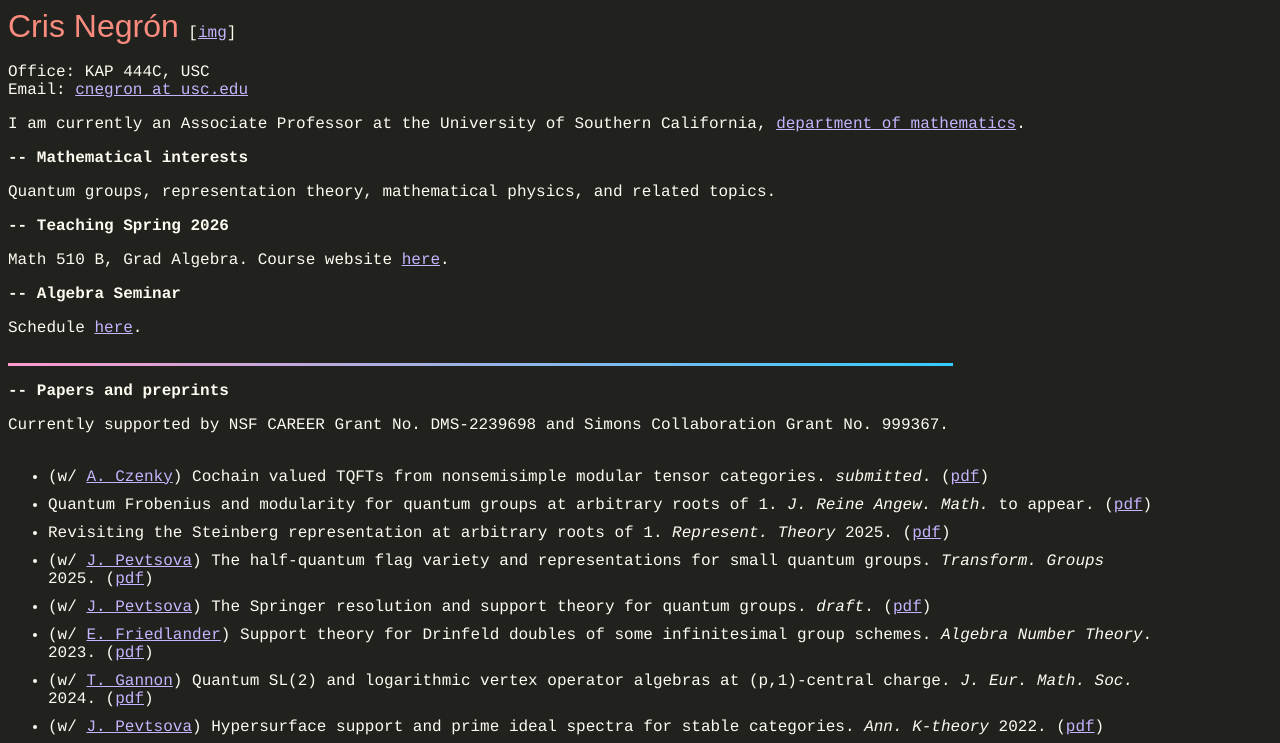
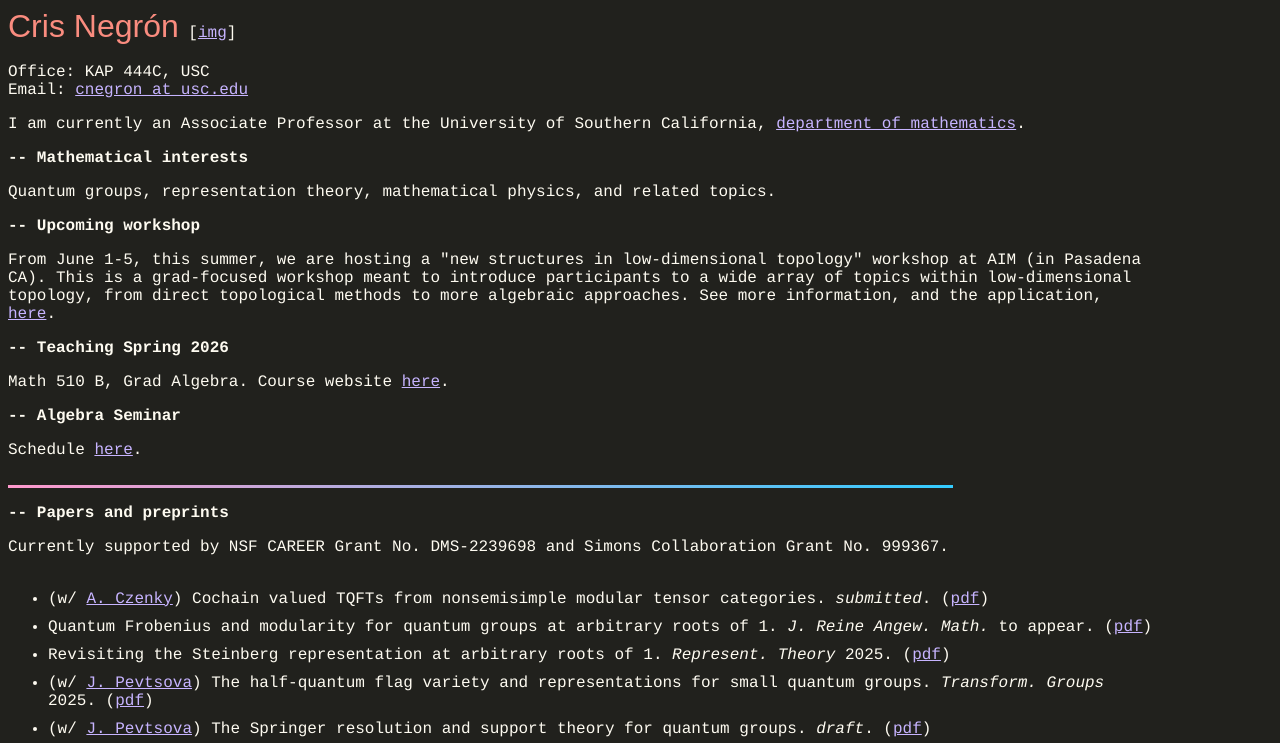
Before and after one commit to c-negron/c-negron.github.io, a plain HTML site: page index.html in a window 1280 px wide. Shown: the top 743 px of the page. Drawn offline with Linux system fonts and the light colour scheme.

Commit message:
Update index.html

```diff
--- a/index.html
+++ b/index.html
@@ -53,6 +53,11 @@ I am currently an Associate Professor at the University of Southern California,
 <p><b>-- Mathematical interests</b><br>
 </p>
 Quantum groups, representation theory, mathematical physics, and related topics.
+</p>
+
+<p><b>-- Upcoming workshop</b><br>
+</p>
+From June 1-5, this summer, we are hosting a "new structures in low-dimensional topology" workshop at AIM (in Pasadena CA).  This is a grad-focused workshop meant to introduce participants to a wide array of topics within low-dimensional topology, from direct topological methods to more algebraic approaches.  See more information, and the application, <a href="./new_structures26">here</a>.
 </p>
 
 <p><b>-- Teaching Spring 2026</b><br>
```
